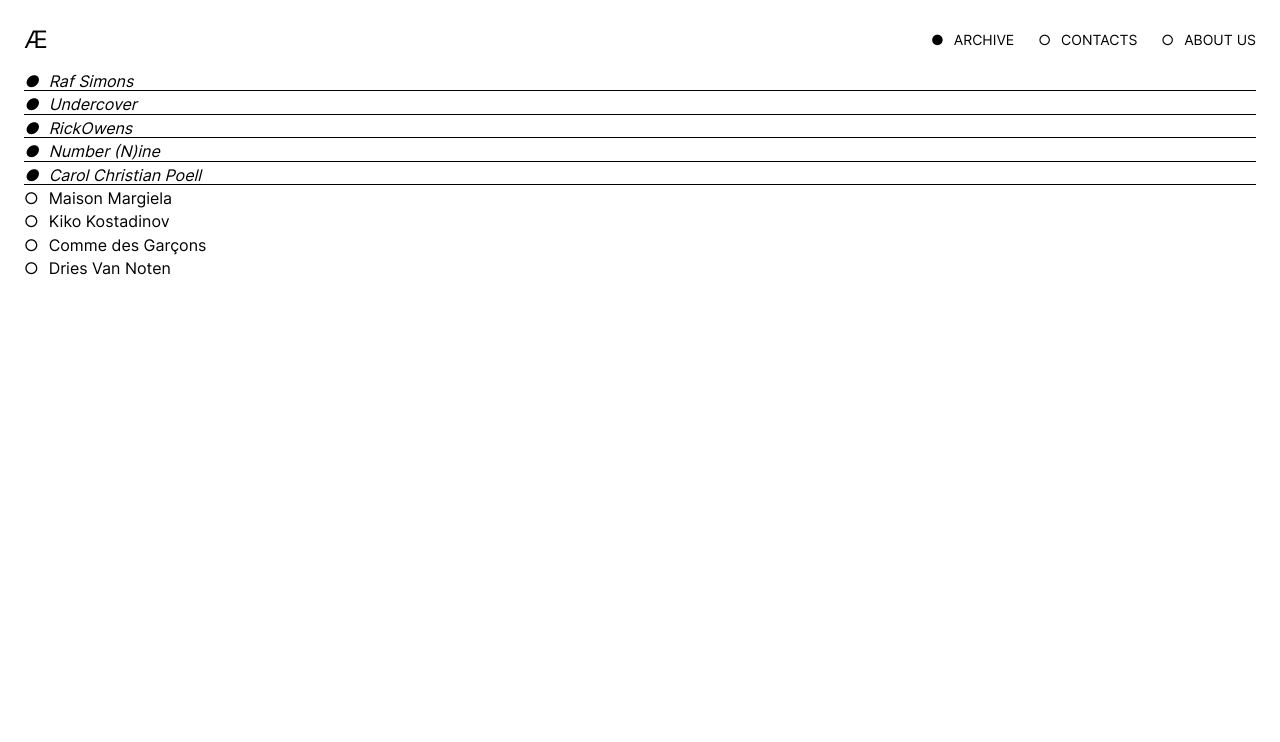
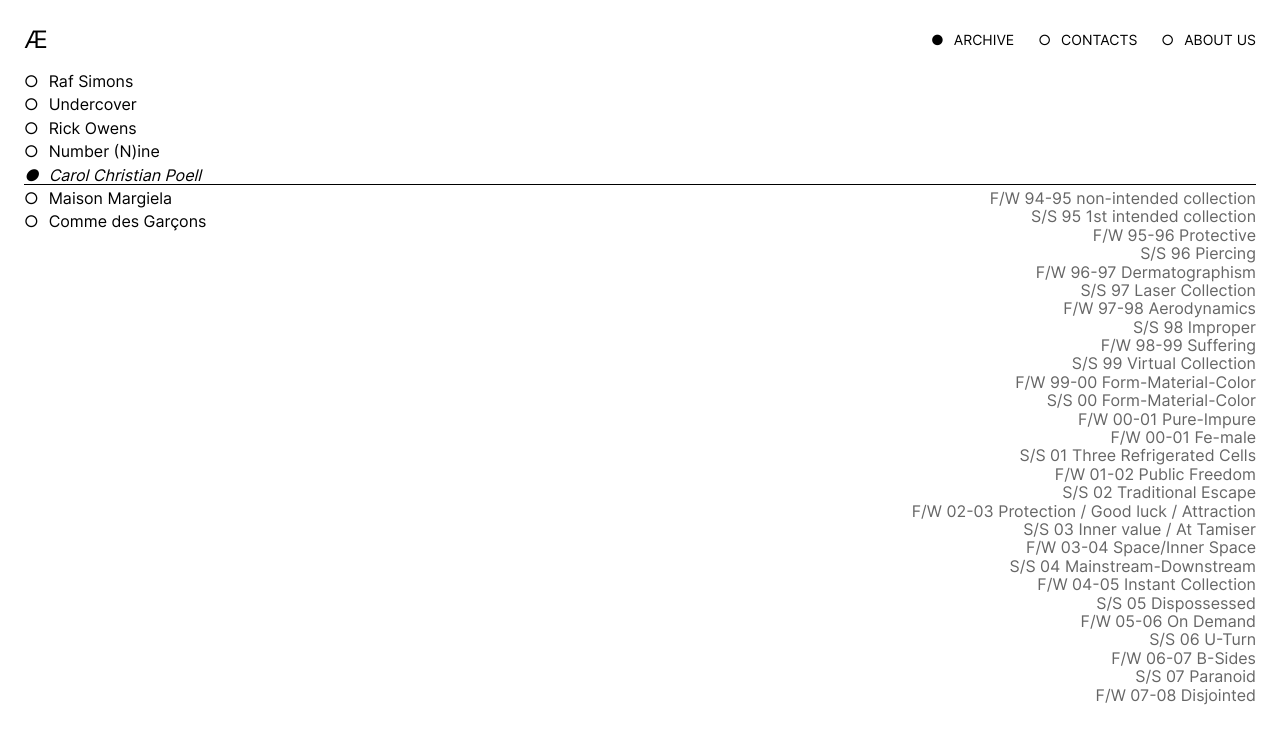
Before and after one commit to arklit/aearchive, a React (Create React App) app: page /archive/margiela in a window 1280 px wide. Shown: the top 742 px of the page. Built offline with nearby package versions, Linux system fonts and the light colour scheme.

Commit message:
back to noRoutes

```diff
--- a/src/App/App.jsx
+++ b/src/App/App.jsx
@@ -35,7 +35,21 @@
     ? JSON.parse(localStorage.getItem('isMargielaHidden'))
     : false
   );
+  const [isCDGOpen , setIsCDGOpen] = React.useState(
+    localStorage.getItem('isCDGHidden')
+    ? JSON.parse(localStorage.getItem('isCDGHidden'))
+    : false
+  )
+  function handleCDGOpen() {
+    closeAll()
+    setIsCDGOpen(true)
+    localStorage.setItem('IsCDGHidden', JSON.stringify(isCDGOpen))
+    if(isCDGOpen) {
+      setIsCDGOpen(false)
+    }
+  }
   function handleMargielaOpen() {
+    closeAll()
     setIsMargielaOpen(true)
     localStorage.setItem("isMargielaHidden", JSON.stringify(isMargielaOpen))
     if(isMargielaOpen) {
@@ -44,6 +58,7 @@
   };
 
   function handleCCPOpen() {
+    closeAll()
     setIsCCPopen(true)
     localStorage.setItem("isCCPHidden", JSON.stringify(isCCPopen))
     if(isCCPopen) {
@@ -51,6 +66,7 @@
     }
   };
   function handleNumberNineOpen() {
+    closeAll()
     setIsNumberNineOpen(true)
     localStorage.setItem("isNumberNineHidden", JSON.stringify(isNumberNineOpen))
     if(isNumberNineOpen) {
@@ -58,6 +74,7 @@
     }
   };
   function handleRickOpen() {
+    closeAll()
     setIsRickOpen(true)
     localStorage.setItem("isRickHidden", JSON.stringify(isRickOpen))
     if(isRickOpen) {
@@ -66,6 +83,7 @@
   };
 
   function handleRafOpen() {
+    closeAll()
     setIsRafOpen(true)
     localStorage.setItem("isRafHidden", JSON.stringify(isRafOpen))
     if(isRafOpen) {
@@ -73,28 +91,30 @@
     }
   };
   function handleUndercoverOpen() {
+    closeAll()
     setIsUndercoverOpen(true)
     localStorage.setItem("isUndercoverHidden", JSON.stringify(isUndercoverOpen))
     if(isUndercoverOpen) {
       setIsUndercoverOpen(false)
     }
   };
-
   React.useEffect(() => {
     handleRafOpen()
-  }, [])
-  React.useEffect(() => {
     handleUndercoverOpen()
-  }, [])
-  React.useEffect(() => {
     handleRickOpen()
-  }, [])
-  React.useEffect(() => {
     handleNumberNineOpen()
-  }, [])
-  React.useEffect(() => {
+    handleMargielaOpen()
     handleCCPOpen()
   }, [])
+  function closeAll() {
+    setIsCCPopen(false)
+    setIsCDGOpen(false)
+    setIsMargielaOpen(false)
+    setIsNumberNineOpen(false)
+    setIsRafOpen(false)
+    setIsUndercoverOpen(false)
+    setIsRickOpen(false)
+  }
 
 
   return (
@@ -113,7 +133,9 @@
           isCCPopen={isCCPopen}
           CCPclick={handleCCPOpen}
           isMaisonMargielaOpen={isMargielaOpen}
-          MargielaClick={handleMargielaOpen}/>}/>
+          MargielaClick={handleMargielaOpen}
+          isCDGOpen={isCDGOpen}
+          CDGClick={handleCDGOpen}/>}/>
         <Route path="contacts" element={<Contacts/>}/>
         <Route path="about" element={<About/>}/>
         <Route path="*" element={<Navigate to="/archive"/>}/>
--- a/src/CCP/CCP.jsx
+++ b/src/CCP/CCP.jsx
@@ -1,7 +1,8 @@
 function CCP(props) {
-  const { isCCPopen } = props;
+  const { isCCPopen, ccpActive, CCPclick } = props;
   return(
     <>
+    <li className={ccpActive} onClick={CCPclick}>Carol Christian Poell</li>
     {isCCPopen && (
     <ul className="collection collection__CCP">
       <li className="collection__item">F/W 94-95 non-intended collection</li>
--- /dev/null
+++ b/src/CDG/CDG.jsx
@@ -0,0 +1,19 @@
+function CDG(props) {
+  const {isCDGOpen, CDGActive, CDGClick} = props;
+  return(
+    <>
+    <li className={CDGActive} onClick={CDGClick}>Comme des Garçons</li>
+    {isCDGOpen && (
+    <ul className="collection collection__cdg">
+      <li className="collection__item">any</li>
+      <li className="collection__item">any</li>
+      <li className="collection__item">any</li>
+      <li className="collection__item">any</li>
+      <li className="collection__item">any</li>
+      <li className="collection__item">any</li>
+    </ul>
+  )}
+  </>
+  )
+}
+export default CDG
--- a/src/Designers/designers.jsx
+++ b/src/Designers/designers.jsx
@@ -5,6 +5,7 @@
 import RafSimons from "../RafSimons/RafSimons"
 import RickOwens from "../RickOwens/RickOwens"
 import Undercover from "../Undercover/Undercover"
+import CDG from "../CDG/CDG"
 
 function Designers(props) {
   const {isRafOpen,
@@ -18,46 +19,47 @@
     isCCPopen,
     CCPclick,
     isMaisonMargielaOpen,
-  MargielaClick} = props;
+    MargielaClick,
+    isCDGOpen,
+    CDGClick} = props;
   const numberNineActive = `designers__item ${isNumberNineOpen ? 'designers__item_active' : ''}`
   const rafActive = `designers__item ${isRafOpen ? 'designers__item_active' : ''}`;
   const undercoverActive = `designers__item ${isUndercoverOpen ? 'designers__item_active' : ''}`;
   const rickActive = `designers__item ${isRickOpen ? 'designers__item_active' : ''}`
   const ccpActive = `designers__item ${isCCPopen ? 'designers__item_active' : ''}`
   const margielaActive = `designers__item ${isMaisonMargielaOpen ? 'designers__item_active' : ''}`
+  const CDGActive = `designers__item ${isCDGOpen ? 'designers__item_active' : ''}`
   return(
     <>
       <ul className="designers__list">
-        <li className={rafActive} onClick={RafClick}>
-          <Link className="designers__link" to="/archive/rafsimons">Raf Simons</Link>
-        </li>
-        <li className={undercoverActive} onClick={UndercoverClick}>
-          <Link className="designers__link" to="/archive/undercover">Undercover</Link>
-        </li>
-        <li className={rickActive} onClick={RickClick}>
-          <Link className="designers__link" to="/archive/rickowens">RickOwens</Link>
-        </li>
-        <li className={numberNineActive} onClick={NumberNineClick}>
-          <Link className="designers__link" to="/archive/numbernine">Number (N)ine</Link>
-        </li>
-        <li className={ccpActive} onClick={CCPclick}>
-          <Link className="designers__link" to="/archive/ccp">Carol Christian Poell</Link>
-        </li>
-        <li className={margielaActive} onClick={MargielaClick}>
-          <Link className="designers__link" to="/archive/margiela">Maison Margiela</Link>
-        </li>
-        <li className="designers__item">Kiko Kostadinov</li>
-        <li className="designers__item">Comme des Garçons</li>
-        <li className="designers__item">Dries Van Noten</li>
+        <RafSimons rafActive={rafActive} isRafOpen={isRafOpen} RafClick={RafClick}/>
+        <Undercover
+        undercoverActive={undercoverActive}
+        isUndercoverOpen={isUndercoverOpen}
+        UndercoverClick={UndercoverClick}/>
+        <RickOwens rickActive={rickActive} isRickOpen={isRickOpen} RickClick={RickClick}/>
+        <NumberNine numberNineActive={numberNineActive}
+        isNumberNineOpen={isNumberNineOpen}
+        NumberNineClick={NumberNineClick}
+        />
+        <CCP ccpActive={ccpActive}
+        CCPclick={CCPclick}
+        isCCPopen={isCCPopen}/>
+        <MaisonMargiela margielaActive={margielaActive}
+        MargielaClick={MargielaClick}
+        isMaisonMargielaOpen={isMaisonMargielaOpen}/>
+        <CDG CDGActive={CDGActive}
+        isCDGOpen={isCDGOpen}
+        CDGClick={CDGClick}/>
         </ul>
-        <Routes>
+        {/* <Routes>
         <Route path='rafsimons/*' element={<RafSimons isRafOpen={isRafOpen}/>}/>
         <Route path='undercover' element={<Undercover isUndercoverOpen={isUndercoverOpen}/>}/>
         <Route path='rickowens' element={<RickOwens isRickOpen={isRickOpen}/>}/>
         <Route path='numbernine' element={<NumberNine isNumberNineOpen={isNumberNineOpen}/>}/>
         <Route path='ccp' element={<CCP isCCPopen={isCCPopen}/>}/>
         <Route path='margiela' element={<MaisonMargiela isMaisonMargielaOpen={isMaisonMargielaOpen}/>}/>
-        </Routes>
+        </Routes> */}
     </>
     )
 }
--- a/src/MaisonMargiela/MaisonMargiela.jsx
+++ b/src/MaisonMargiela/MaisonMargiela.jsx
@@ -1,7 +1,8 @@
 function MaisonMargiela(props) {
-  const {isMaisonMargielaOpen} = props;
+  const {isMaisonMargielaOpen, margielaActive, MargielaClick} = props;
   return(
     <>
+    <li className={margielaActive} onClick={MargielaClick}>Maison Margiela</li>
     {isMaisonMargielaOpen && (
     <ul className="collection collection__Margiela">
       <li className="collection__item">SS 93</li>
--- a/src/NumberNine/numberNine.jsx
+++ b/src/NumberNine/numberNine.jsx
@@ -1,7 +1,8 @@
 function NumberNine(props) {
-  const {isNumberNineOpen} = props;
+  const {isNumberNineOpen, numberNineActive, NumberNineClick} = props;
   return(
     <>
+    <li className={numberNineActive} onClick={NumberNineClick}>Number (N)ine</li>
     {isNumberNineOpen && (
     <ul className="collection collection__NumberNine">
       <li className="collection__item">FW99 Rock</li>
--- a/src/RafSimons/RafSimons.jsx
+++ b/src/RafSimons/RafSimons.jsx
@@ -5,7 +5,7 @@
 import { Link, Route, Routes } from "react-router-dom";
 
 function RafSimons(props) {
-  const {isRafOpen} = props;
+  const {isRafOpen, rafActive, RafClick} = props;
   const [isAw96Open, setIsAw96Open] = useState(false);
 
   function handleAw96Open() {
@@ -28,6 +28,7 @@
 
   return(
     <>
+    <li className={rafActive} onClick={RafClick}>Raf Simons</li>
     {isRafOpen && (
       <ul className="collection collection__raf">
         <li className="collection__item" onClick={handleAw96Open}>
--- a/src/RickOwens/RickOwens.jsx
+++ b/src/RickOwens/RickOwens.jsx
@@ -1,7 +1,8 @@
 function RickOwens(props) {
-  const {isRickOpen} = props;
+  const {isRickOpen, rickActive, RickClick} = props;
   return(
     <>
+    <li className={rickActive} onClick={RickClick}>Rick Owens</li>
     {isRickOpen && (
       <ul className="collection collection__rick">
         <li className="collection__item">FW98 MONSTERS</li>
--- a/src/Undercover/Undercover.jsx
+++ b/src/Undercover/Undercover.jsx
@@ -1,7 +1,8 @@
 function Undercover(props) {
-  const {isUndercoverOpen} = props;
+  const {isUndercoverOpen, undercoverActive, UndercoverClick} = props;
   return(
     <>
+    <li className={undercoverActive} onClick={UndercoverClick}>Undercover</li>
     {isUndercoverOpen && (
     <ul className="collection collection__undercover">
       <li className="collection__item">SS94 Languid</li>
--- a/src/scss/_collection.scss
+++ b/src/scss/_collection.scss
@@ -1,6 +1,6 @@
 .collection {
   position: absolute;
-  right: 20px;
+  right: 0;
   display: flex;
   flex-direction: column;
   align-items: flex-end;
@@ -12,24 +12,6 @@
     text-decoration: none;
     color: #666666
   }
-  &__raf {
-    top: 75px;
-  }
-  &__undercover {
-    top: 100px;
-  }
-  &__rick {
-    top: 125px;
-  }
-  &__NumberNine {
-    top: 150px;
-  }
-  &__CCP {
-    top: 175px;
-  }
-  &__Margiela {
-    top: 200px;
-  }
   &__item {
     color: #666666
   }
```
